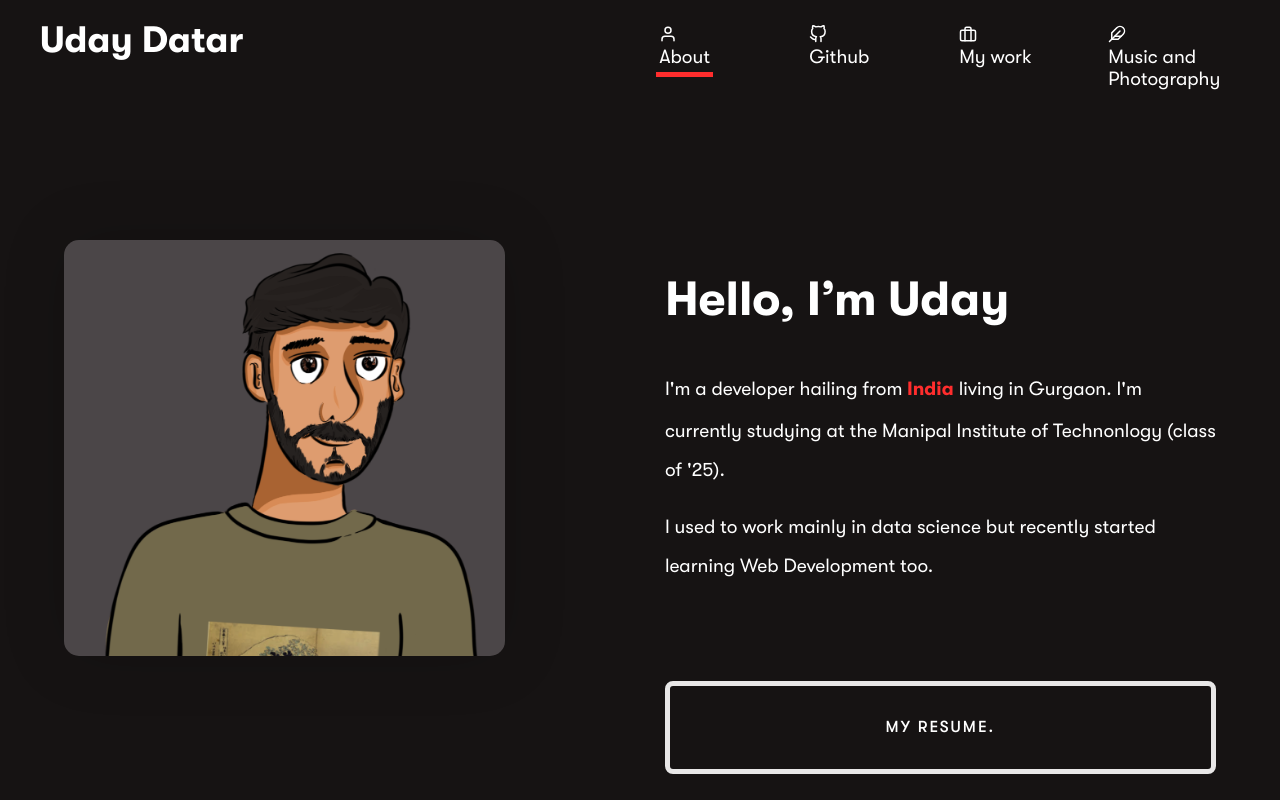
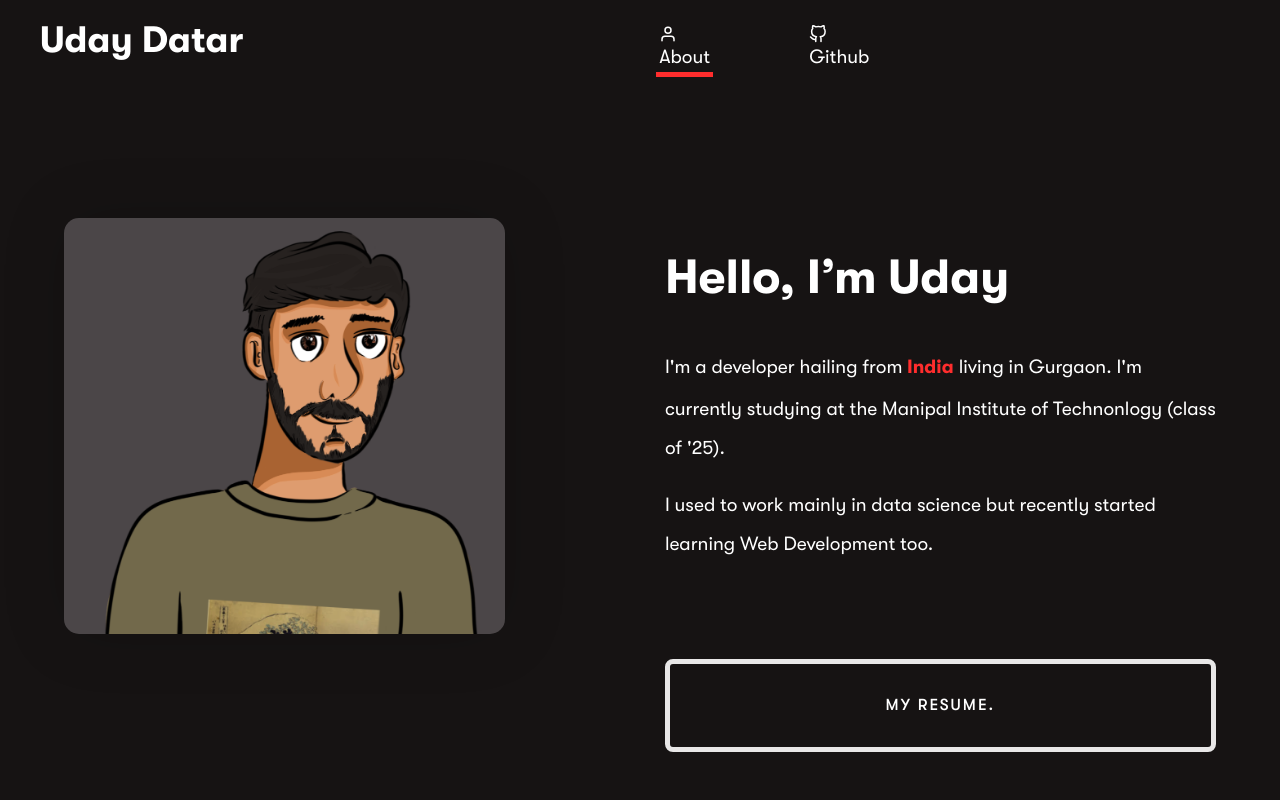
Before and after one commit to udaydatar7/portfolio-website, a Gatsby site: page / in a window 1280 px wide. Shown: the top 800 px of the page. Built offline with nearby package versions, Linux system fonts and the light colour scheme; Gatsby itself is replaced by a stand-in of ours.

Commit message:
Update index.jsx

```diff
--- a/src/components/layout/navbar/index.jsx
+++ b/src/components/layout/navbar/index.jsx
@@ -21,8 +21,8 @@ const Navbar = ({ siteTitle }) => (
             <NavbarList>
               <li><Link to="/" className="lined-link" activeClassName="active"> <User /> <span> About </span> </Link></li>
               <li><Link to="/repositories" className="lined-link" activeClassName="active"> <GitHub /> <span> Github </span> </Link></li>
-              <li><Link to="/works" className="lined-link" activeClassName="active"> <Briefcase /> <span> My work </span> </Link></li>
-              <li><Link to="/blog" className="lined-link" activeClassName="active"> <Feather /> <span> Music and Photography</span> </Link></li>
+              {/* <li><Link to="/works" className="lined-link" activeClassName="active"> <Briefcase /> <span> My work </span> </Link></li>
+              <li><Link to="/blog" className="lined-link" activeClassName="active"> <Feather /> <span> Music and Photography</span> </Link></li> */}
             </NavbarList>
           </div>
       </NavbarElement>
```
